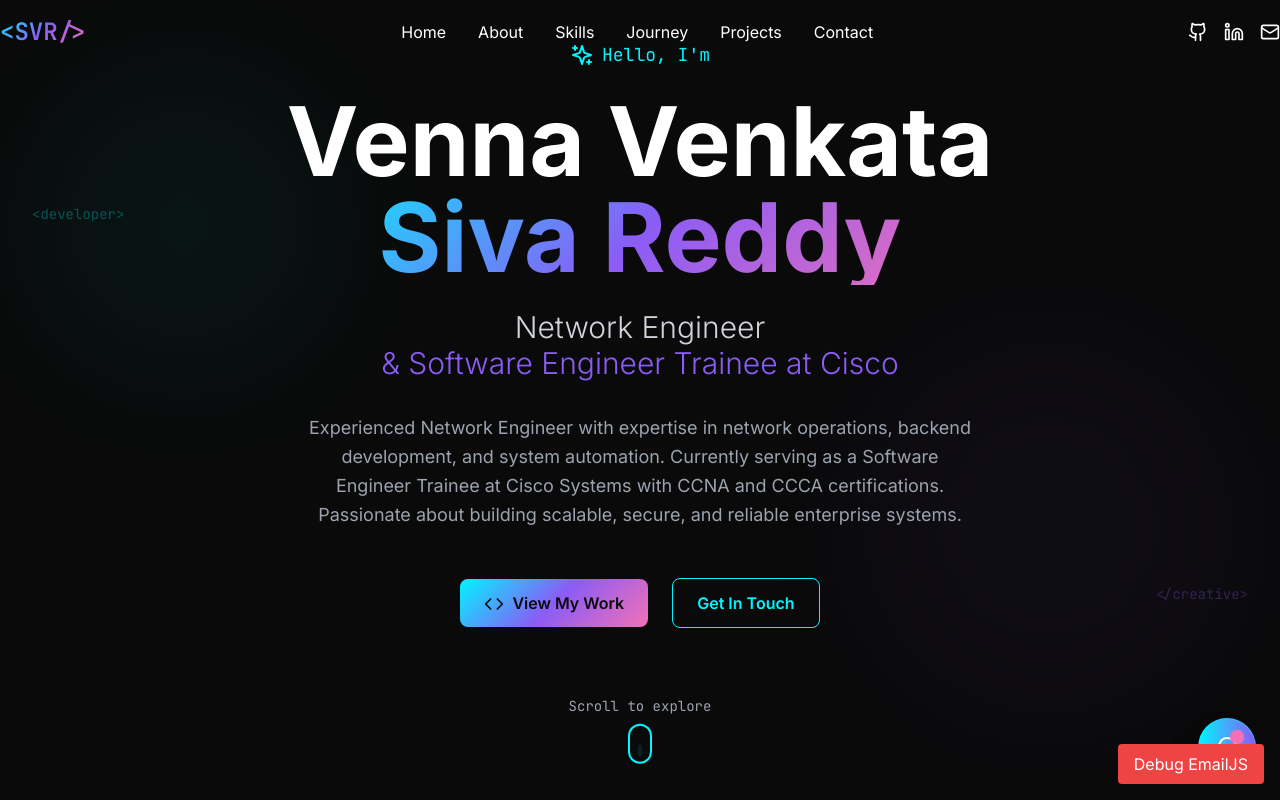
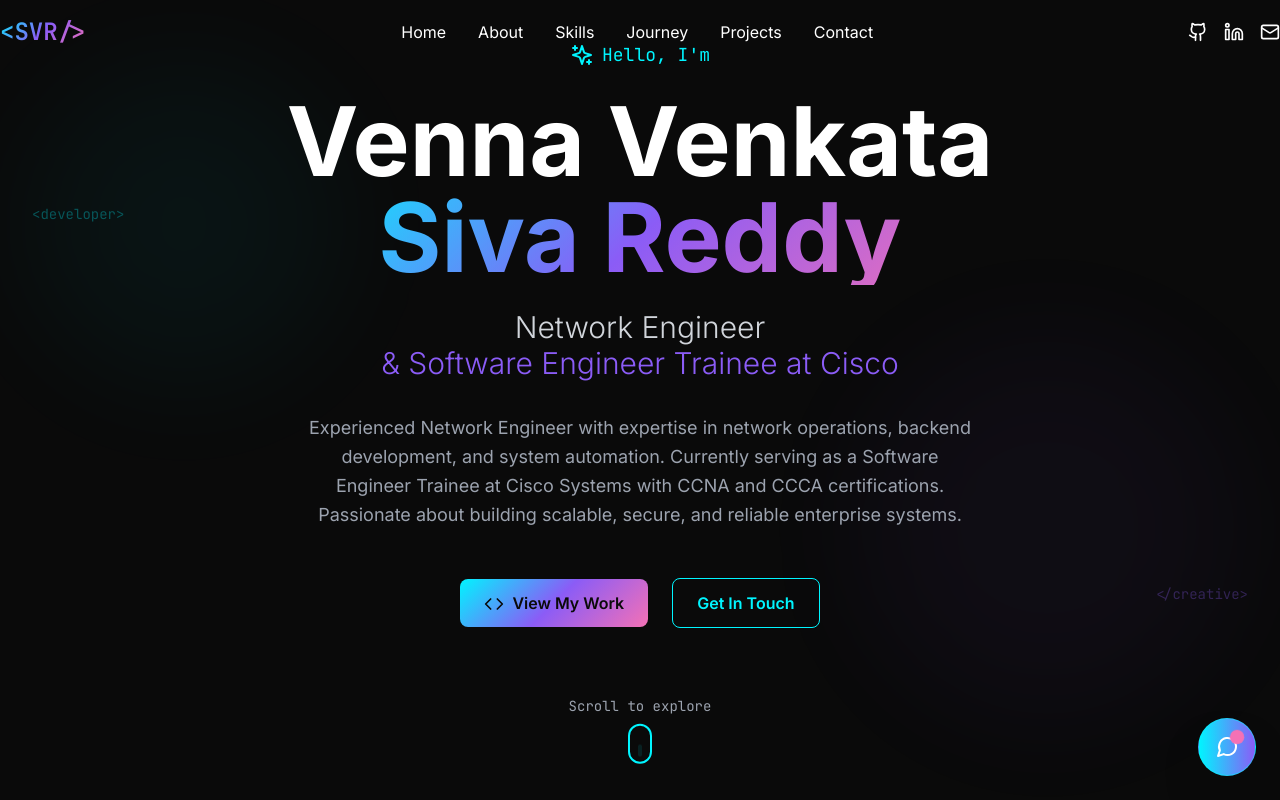
Before and after one commit to tharani-2006/OSS_MyResume, a Next.js app: page / in a window 1280 px wide. Shown: the top 800 px of the page. Built offline with nearby package versions, Linux system fonts and the light colour scheme.

Commit message:
Remove EmailJSDebug component and debug button completely

```diff
--- a/app/components/EmailJSDebug.tsx
+++ /dev/null
@@ -1,38 +0,0 @@
-'use client'
-
-export default function EmailJSDebug() {
-  const checkConfig = () => {
-    const serviceId = process.env.NEXT_PUBLIC_EMAILJS_SERVICE_ID
-    const templateId = process.env.NEXT_PUBLIC_EMAILJS_TEMPLATE_ID
-    const publicKey = process.env.NEXT_PUBLIC_EMAILJS_PUBLIC_KEY
-
-    console.log('EmailJS Configuration Debug:')
-    console.log('Service ID:', serviceId ? `✅ Set (${serviceId.substring(0, 10)}...)` : '❌ Not set')
-    console.log('Template ID:', templateId ? `✅ Set (${templateId.substring(0, 10)}...)` : '❌ Not set')
-    console.log('Public Key:', publicKey ? `✅ Set (${publicKey.substring(0, 10)}...)` : '❌ Not set')
-
-    if (!serviceId || !templateId || !publicKey) {
-      console.log('❌ EmailJS is NOT configured. Using mailto fallback.')
-    } else {
-      console.log('✅ EmailJS is configured and ready!')
-    }
-
-    // Check if emailjs is available
-    if (typeof window !== 'undefined' && (window as any).emailjs) {
-      console.log('✅ EmailJS library is loaded')
-    } else {
-      console.log('❌ EmailJS library is not loaded')
-    }
-
-    alert(`EmailJS Config:\nService ID: ${serviceId ? '✅ Set' : '❌ Missing'}\nTemplate ID: ${templateId ? '✅ Set' : '❌ Missing'}\nPublic Key: ${publicKey ? '✅ Set' : '❌ Missing'}`)
-  }
-
-  return (
-    <button
-      onClick={checkConfig}
-      className="fixed bottom-4 right-4 bg-red-500 text-white px-4 py-2 rounded z-50"
-    >
-      Debug EmailJS
-    </button>
-  )
-}
--- a/app/page.tsx
+++ b/app/page.tsx
@@ -11,7 +11,6 @@ import Projects from "./components/Projects";
 import Contact from "./components/Contact";
 import Footer from "./components/Footer";
 import ChatBot from "./components/ChatBot";
-import EmailJSDebug from "./components/EmailJSDebug";
 
 export default function Home() {
   const [isLoaded, setIsLoaded] = useState(false);
@@ -43,7 +42,6 @@ export default function Home() {
       <Contact />
       <Footer />
       <ChatBot />
-      <EmailJSDebug />
     </main>
   );
 }
```
